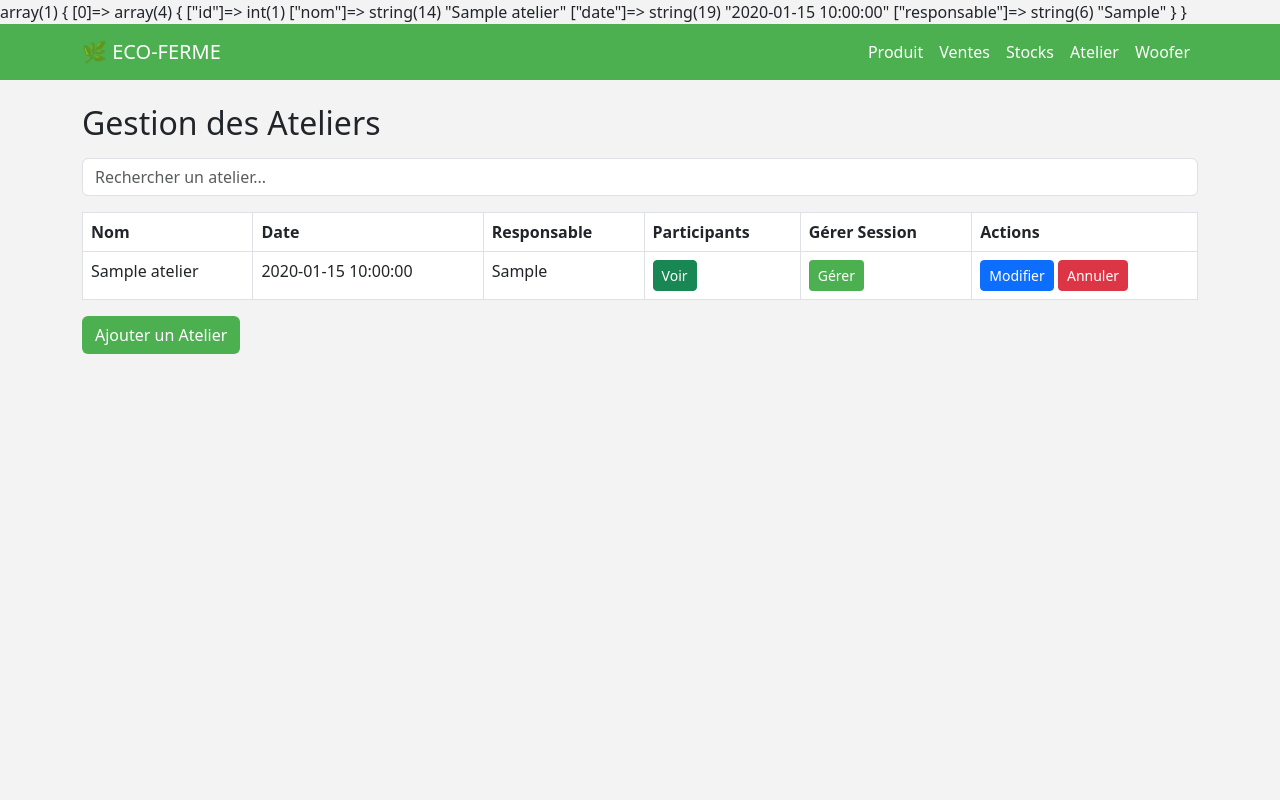
After one commit to theokachlergit/CSIApp, a PHP site: page /CSIAPP/view/gestAtelier.php in a window 1280 px wide. The commit adds this page. Run offline with PHP 8.4, Linux system fonts and the light colour scheme; the visitor is signed in with stand-in values (Sample User, id 1); tables that the repository leaves empty or names only in its code hold one stand-in row (values such as "Sample post").

Commit message:
gestAtelier + redirection loginpage

```diff
--- a/loginPage.php
+++ b/loginPage.php
@@ -55,7 +55,7 @@ if (isset($_POST['login'])) {
                 <?php if (isset($success)) {
                     echo "<div class='alert alert-success mt-3'>$success</div>";
                     $success = false;
-                    header("Location: view/navbar.php");
+                    header("Location: view/gestAtelier.php");
                 }
                 ?>
             </div>
--- /dev/null
+++ b/view/gestAtelier.php
@@ -0,0 +1,106 @@
+<?php
+// Démarrage de la session
+session_start();
+require '../databases/database.php'; // Inclusion de la connexion à la BDD
+
+// Vérification si l'utilisateur est connecté
+if (!isset($_SESSION['email'])) {
+    header("Location: index.php");
+    exit();
+}
+
+// Récupération des ateliers depuis la BDD
+try {
+    $stmt = $pdo->query("SELECT * FROM atelier");
+    $ateliers = $stmt->fetchAll();
+    var_dump($ateliers);
+} catch (PDOException $e) {
+    die("Erreur : " . $e->getMessage());
+}
+?>
+
+<!DOCTYPE html>
+<html lang="fr">
+
+<head>
+    <meta charset="UTF-8">
+    <meta name="viewport" content="width=device-width, initial-scale=1.0">
+    <title>Gestion des Ateliers - Eco-Ferme</title>
+    <link rel="stylesheet" href="https://cdn.jsdelivr.net/npm/bootstrap@5.3.0/dist/css/bootstrap.min.css">
+    <style>
+        body {
+            background-color: #f3f3f3;
+        }
+
+        .navbar {
+            background-color: #4CAF50;
+        }
+
+        .navbar-brand,
+        .nav-link {
+            color: white !important;
+        }
+
+        .table thead {
+            background-color: #4CAF50;
+            color: white;
+        }
+
+        .btn-green {
+            background-color: #4CAF50;
+            color: white;
+        }
+    </style>
+</head>
+
+<body>
+    <nav class="navbar navbar-expand-lg">
+        <div class="container">
+            <a class="navbar-brand" href="#">🌿 ECO-FERME</a>
+            <ul class="navbar-nav">
+                <li class="nav-item"><a class="nav-link" href="http://localhost/CSIAPP/view/GestProduit.php">Produit</a></li>
+                <li class="nav-item"><a class="nav-link" href="http://">Ventes</a></li>
+                <li class="nav-item"><a class="nav-link" href="#">Stocks</a></li>
+                <li class="nav-item"><a class="nav-link" href="#">Atelier</a></li>
+                <li class="nav-item"><a class="nav-link" href="#">Woofer</a></li>
+            </ul>
+        </div>
+    </nav>
+
+    <div class="container mt-4">
+        <h2 class="mb-3">Gestion des Ateliers</h2>
+        <input type="text" class="form-control mb-3" placeholder="Rechercher un atelier...">
+
+        <table class="table table-bordered">
+            <thead>
+                <tr>
+                    <th>Nom</th>
+                    <th>Date</th>
+                    <th>Responsable</th>
+                    <th>Participants</th>
+                    <th>Gérer Session</th>
+                    <th>Actions</th>
+                </tr>
+            </thead>
+            <tbody>
+                <?php foreach ($ateliers as $atelier): ?>
+                    <tr>
+                        <td><?= htmlspecialchars($atelier['nom']) ?></td>
+                        <td><?= htmlspecialchars($atelier['date']) ?></td>
+                        <td><?= htmlspecialchars($atelier['responsable']) ?></td>
+                        <td><button class="btn btn-success btn-sm">Voir</button></td>
+                        <td><button class="btn btn-green btn-sm">Gérer</button></td>
+                        <td>
+                            <button class="btn btn-primary btn-sm">Modifier</button>
+                            <button class="btn btn-danger btn-sm">Annuler</button>
+                        </td>
+                    </tr>
+                <?php endforeach; ?>
+            </tbody>
+        </table>
+
+        <button class="btn btn-green">Ajouter un Atelier</button>
+    </div>
+</body>
+
+</html>
```
